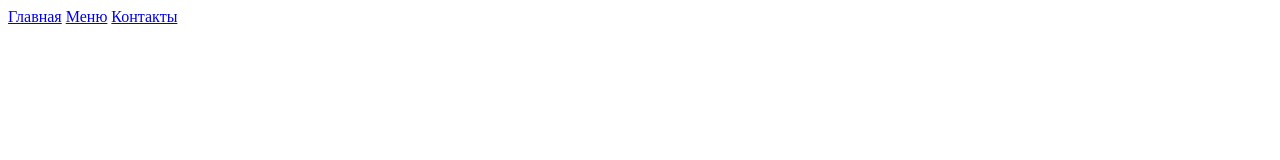
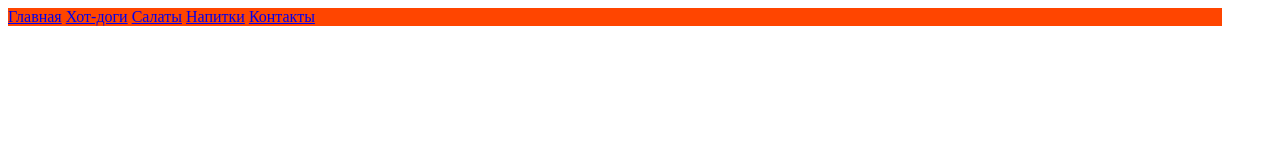
Before and after one commit to WebHeroSchool/GerKateAdapt1, a plain HTML site: page index.html in a window 1280 px wide. Drawn offline with Linux system fonts and the light colour scheme.

Commit message:
правка3

```diff
--- a/index.html
+++ b/index.html
@@ -10,7 +10,9 @@
 	<div class="wrap">
 		<nav class="main-menu">
 			<a href="#">Главная</a>
-			<a href="#">Меню</a>
+			<a href="#">Хот-доги</a>
+			<a href="#">Салаты</a>
+			<a href="#">Напитки</a>
 			<a href="#">Контакты</a>
 		</nav>
 	</div>
--- a/style.css
+++ b/style.css
@@ -24,5 +24,6 @@
 
 .wrap {
 	display: flex;
-
+	background: #FF4500;
+	margin: 0 50px 50px 0;
 }
```
